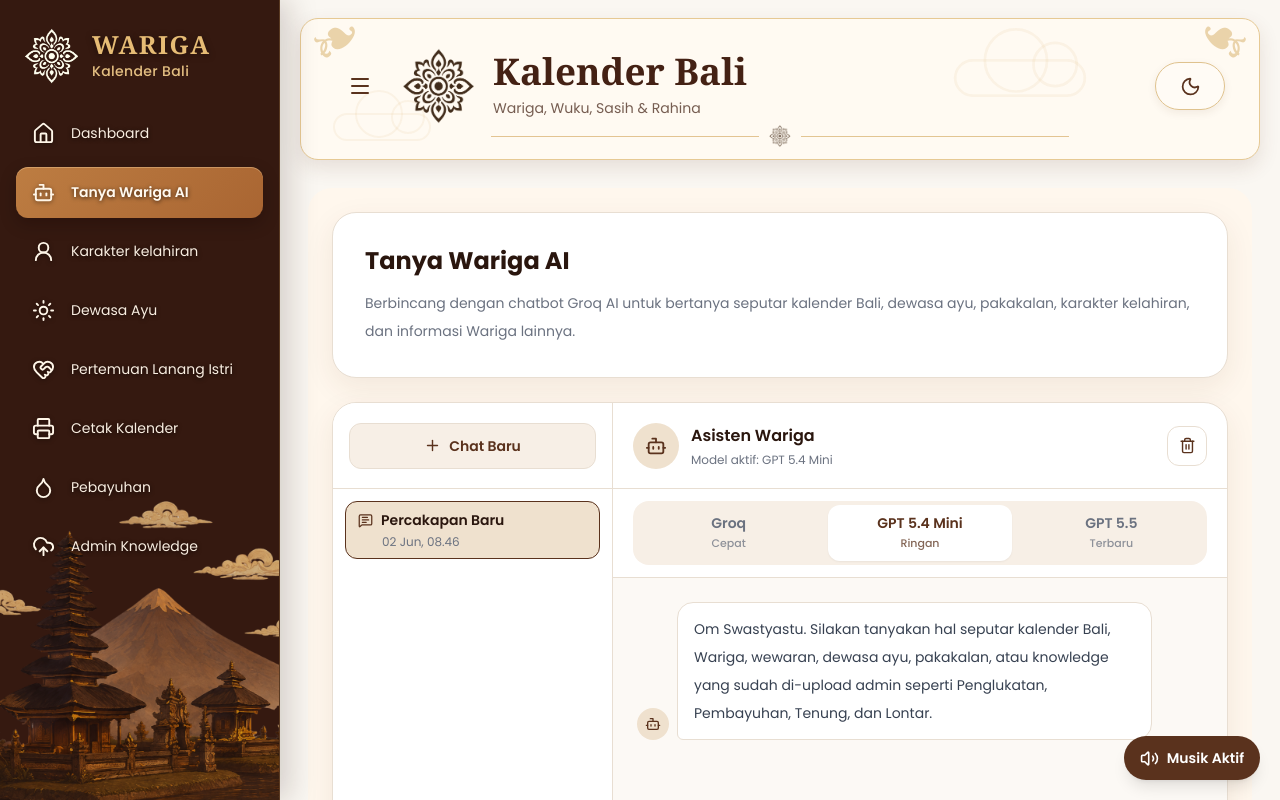
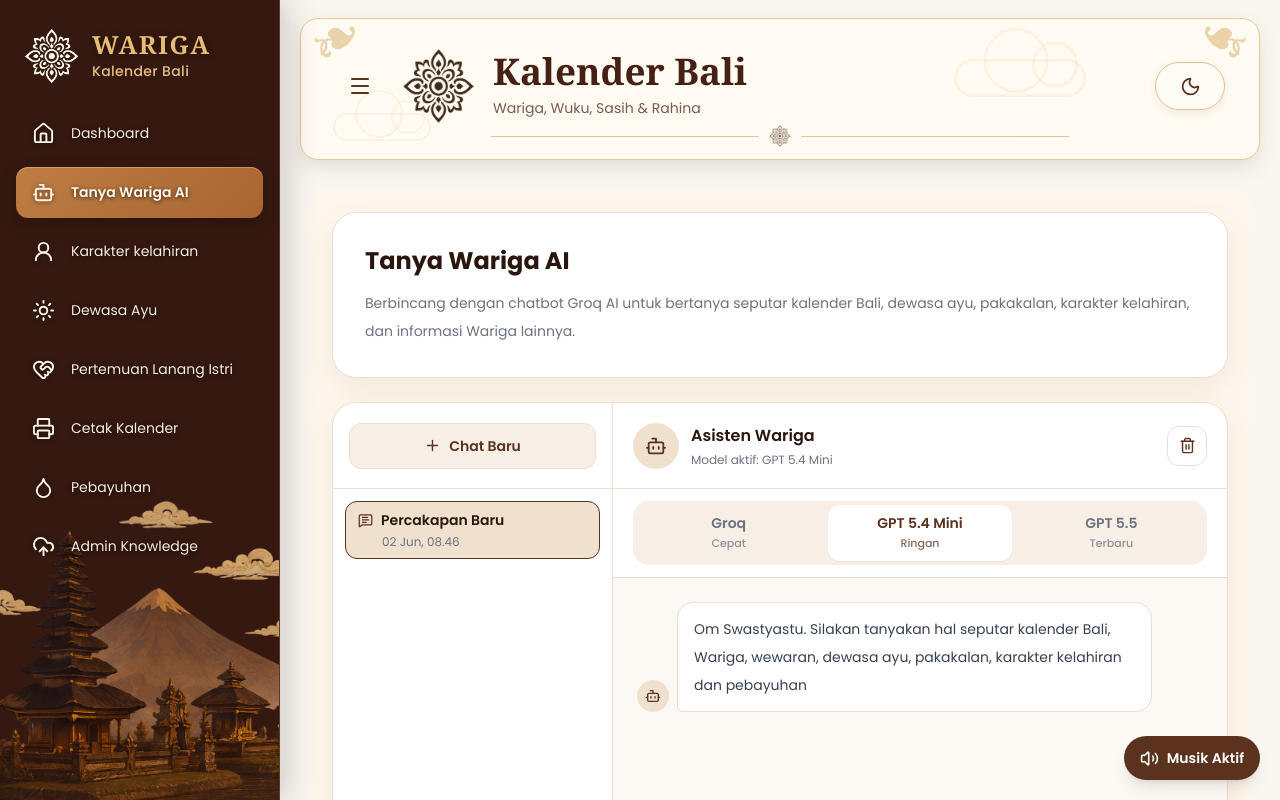
Before and after one commit to Adittt11/kalender_wariga, a React (Vite) app in the folder frontend/: page /tanya-wariga-ai in a window 1280 px wide. Shown: the top 800 px of the page. Built offline with nearby package versions, Linux system fonts and the light colour scheme; no server answers.

Commit message:
feat: implement ChatWariga component with conversation history management and AI integration

```diff
--- a/frontend/src/components/ChatWariga.jsx
+++ b/frontend/src/components/ChatWariga.jsx
@@ -8,7 +8,7 @@ const initialMessages = [
   {
     role: "assistant",
     content:
-      "Om Swastyastu. Silakan tanyakan hal seputar kalender Bali, Wariga, wewaran, dewasa ayu, pakakalan, atau knowledge yang sudah di-upload admin seperti Penglukatan, Pembayuhan, Tenung, dan Lontar.",
+      "Om Swastyastu. Silakan tanyakan hal seputar kalender Bali, Wariga, wewaran, dewasa ayu, pakakalan, karakter kelahiran dan pebayuhan",
   },
 ];
 
@@ -256,8 +256,8 @@ export default function ChatWariga() {
     } catch (err) {
       setError(
         err.response?.data?.detail ||
-          err.message ||
-          "Tanya Wariga AI sedang tidak dapat dihubungi."
+        err.message ||
+        "Tanya Wariga AI sedang tidak dapat dihubungi."
       );
     } finally {
       setLoading(false);
@@ -284,11 +284,10 @@ export default function ChatWariga() {
 
             return (
               <div
-                className={`group grid grid-cols-[minmax(0,1fr)_auto] items-center gap-2 rounded-xl border px-3 py-2 transition ${
-                  active
+                className={`group grid grid-cols-[minmax(0,1fr)_auto] items-center gap-2 rounded-xl border px-3 py-2 transition ${active
                     ? "border-baliBrown bg-baliCream"
                     : "border-transparent hover:border-baliBorder hover:bg-baliSoft"
-                }`}
+                  }`}
                 key={conversation.id}
               >
                 <button
@@ -348,11 +347,10 @@ export default function ChatWariga() {
           <div className="grid grid-cols-3 gap-2 rounded-2xl bg-baliSoft p-1">
             {chatModelOptions.map((option) => (
               <button
-                className={`rounded-xl px-2 py-2 text-center text-xs font-semibold transition sm:text-sm ${
-                  selectedModel === option.key
+                className={`rounded-xl px-2 py-2 text-center text-xs font-semibold transition sm:text-sm ${selectedModel === option.key
                     ? "bg-white text-baliBrown shadow-sm"
                     : "text-gray-500 hover:bg-white/70 hover:text-baliDark"
-                }`}
+                  }`}
                 disabled={loading}
                 key={option.key}
                 onClick={() => handleModelChange(option.key)}
@@ -382,11 +380,10 @@ export default function ChatWariga() {
                   </div>
                 )}
                 <div
-                  className={`max-w-[84%] whitespace-pre-line rounded-2xl px-4 py-3 text-sm leading-7 ${
-                    assistant
+                  className={`max-w-[84%] whitespace-pre-line rounded-2xl px-4 py-3 text-sm leading-7 ${assistant
                       ? "rounded-bl-md border border-baliBorder bg-white text-gray-700"
                       : "rounded-br-md bg-baliBrown text-white"
-                  }`}
+                    }`}
                 >
                   {message.content}
                 </div>
```
